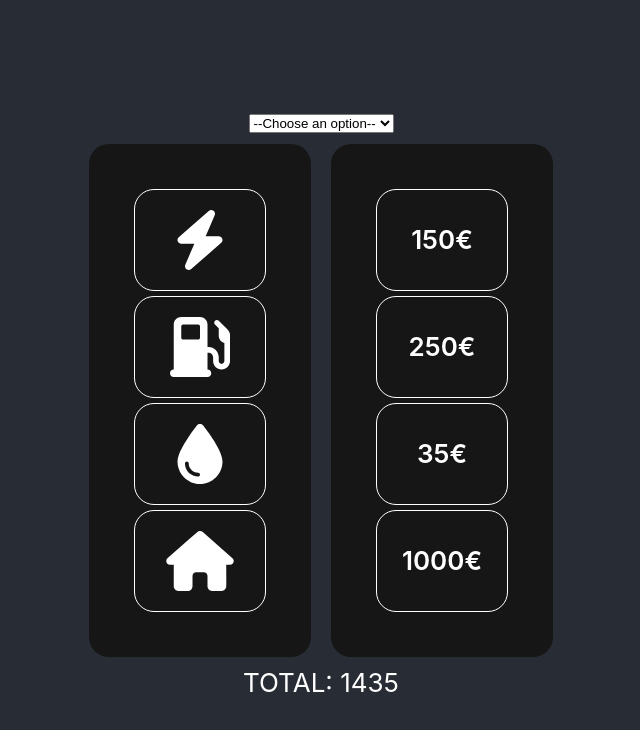
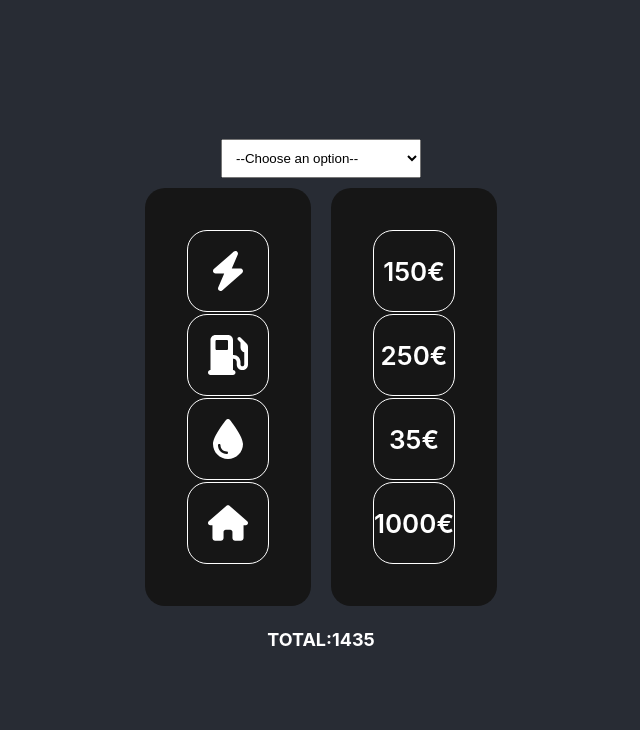
Before and after one commit to Vahdian/poshSite, a React (Create React App) app: page / in a window 1280 px wide. Shown: the top 730 px of the page, without its empty margins (319-959 px from the left). Built offline with nearby package versions, Linux system fonts and the light colour scheme.

Commit message:
new features2

```diff
--- a/src/pages/mainPage/MainPage.css
+++ b/src/pages/mainPage/MainPage.css
@@ -1,5 +1,14 @@
 .mainTable{
     display: flex;
+}
+
+.mySelect{
+    width: 200px;
+    padding: 10px;
+}
+
+.total{
+    font-size: large;
 }
 
 
@@ -18,9 +27,9 @@
     padding: 20px;
     border: 1px, solid, rgb(255, 255, 255);
     border-radius: 20px;
-    height: 60px;
-    width: 90px;
-    margin: 5px;
+    height: 40px;
+    width: 40px;
+    margin: 2px;
     display: flex;
     align-items: center;
     font-weight: 600;
--- a/src/pages/mainPage/MainPage.jsx
+++ b/src/pages/mainPage/MainPage.jsx
@@ -47,7 +47,11 @@ export default function MainPage() {
   return (
     <>
       <div>
-        <select value={selectedUser} onChange={handleChange}>
+        <select
+          value={selectedUser}
+          onChange={handleChange}
+          className="mySelect"
+        >
           {allUsers.map((users) => (
             <option key={users.value} value={users.value}>
               {users.text}
@@ -127,10 +131,10 @@ export default function MainPage() {
           )}
         </div>
       </div>
-      <div>
-        TOTAL:{" "}
+      <h1 className="total">
+        TOTAL:
         {selectedUser ? individualCosts(selectedUser).total : totalMonth()}
-      </div>
+      </h1>
     </>
   );
 }
```
